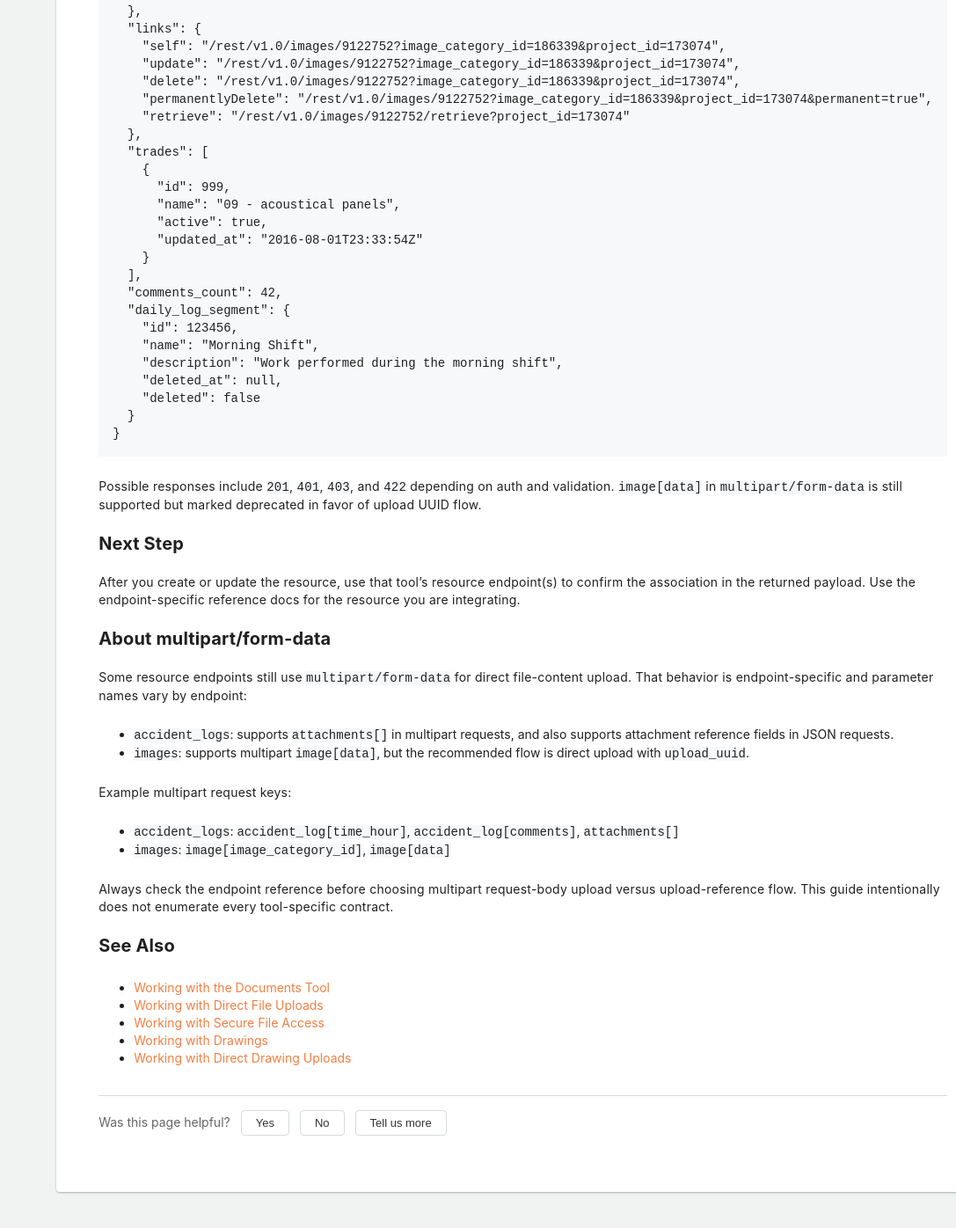
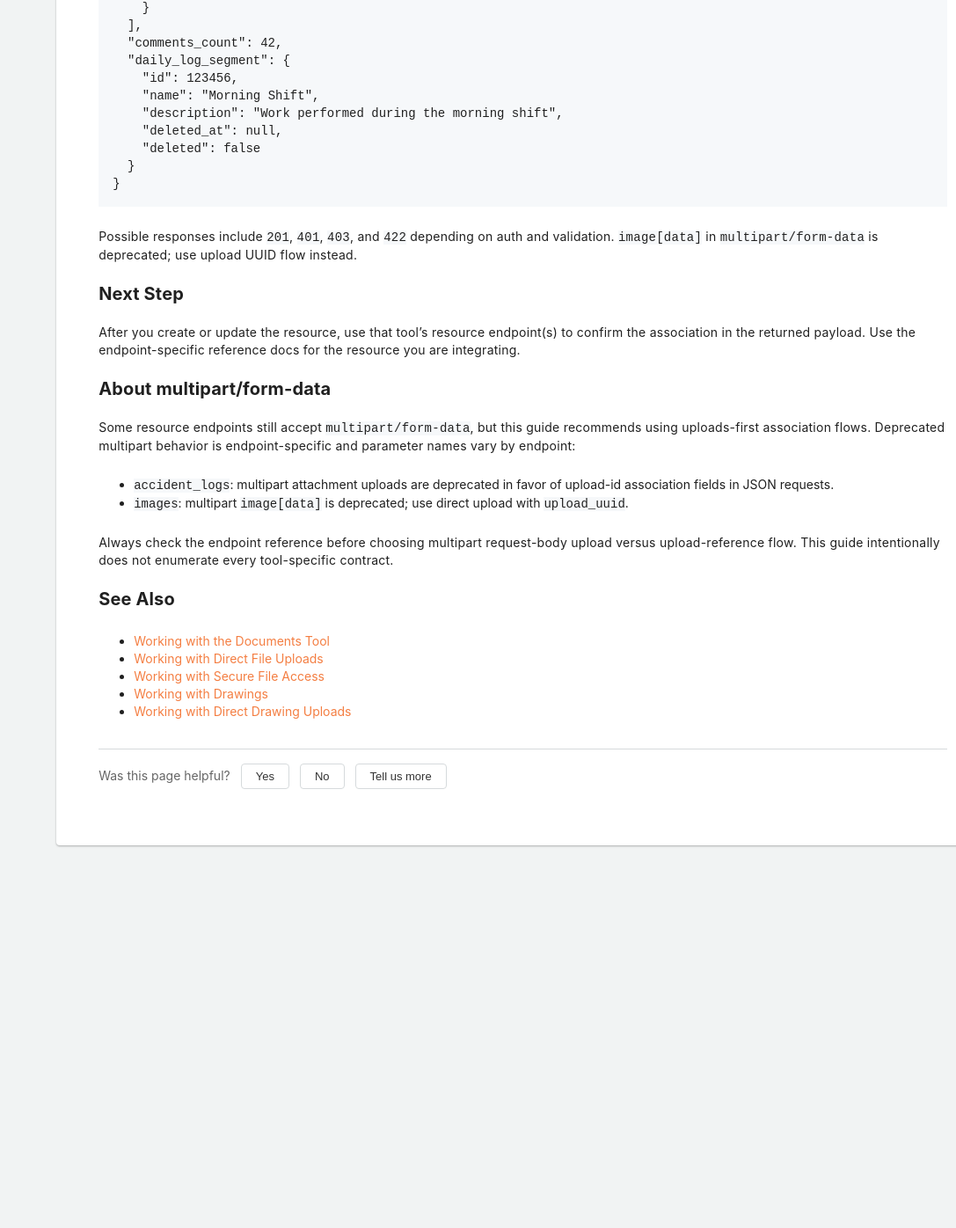
Before and after one commit to procore/documentation, a Jekyll site: the page built from tutorials/attachments.md, in a window 1280 px wide and 1400 px high, scrolled down 5824 px. Shown: the top 1396 px of the window at 88% size, without its empty margins (193-1280 px from the left). Built offline with Jekyll 4.4.1, drawn with Linux system fonts in a browser that asks for light colours; comment, search, counter and statistics services are not loaded; after the commit the page ends 6833 px from its top, so only the background shows below that; some of the changed text lies outside the part shown.

Commit message:
PPC2-7778: simplify attachments guide multipart guidance
Remove contradictory endpoint-specific multipart details and keep the guide focused on uploads-first association, with concise deprecation notes for legacy multipart paths.

Co-authored-by: Cursor <cursoragent@cursor.com>

````diff
--- a/tutorials/attachments.md
+++ b/tutorials/attachments.md
@@ -31,14 +31,6 @@ Use this guide for complete request/response details:
 
 ![Direct File Upload]({{ site.baseurl }}/assets/guides/postman-direct-file-upload.png)
 
-### Endpoint-specific behavior matters
-
-Not all attachment-related endpoints accept direct multipart file-content upload in the same request.
-For example, `POST /rest/v1.0/attachments` follows an uploads-first association flow:
-
-1. Create and complete an upload using the Direct File Uploads flow above.
-2. Call `POST /rest/v1.0/attachments` and associate the uploaded file by identifier (per endpoint contract).
-
 ## Associate the Uploaded File to the Target Resource
 
 After the upload is complete, associate the resulting upload identifier with the endpoint you are calling.
@@ -50,8 +42,7 @@ This page includes two concrete examples of this association step:
 
 ### Example A - Upload to accident_logs
 
-For `Create Accident Log` (`POST /rest/v1.0/projects/{project_id}/accident_logs`), use the direct-upload reference fields from the accident log contract.
-With `application/json`, include attachment references (for example `upload_ids`) in the request body.
+Use the Accident Log direct-upload reference fields for attachment association.
 Reference:
 
 - [Create Accident Log](https://developers.procore.com/reference/rest/accident-logs?version=latest#create-accident-log)
@@ -123,8 +114,6 @@ Reference:
   "vendor": null
 }
 ```
-
-When using `multipart/form-data` for this endpoint, upload file content with `attachments[]` directly.
 
 ### Example B - Upload to images tool
 
@@ -229,7 +218,7 @@ Reference:
 ```
 
 Possible responses include `201`, `401`, `403`, and `422` depending on auth and validation.
-`image[data]` in `multipart/form-data` is still supported but marked deprecated in favor of upload UUID flow.
+`image[data]` in `multipart/form-data` is deprecated; use upload UUID flow instead.
 
 ## Next Step
 
@@ -238,16 +227,11 @@ Use the endpoint-specific reference docs for the resource you are integrating.
 
 ## About multipart/form-data
 
-Some resource endpoints still use `multipart/form-data` for direct file-content upload.
-That behavior is endpoint-specific and parameter names vary by endpoint:
+Some resource endpoints still accept `multipart/form-data`, but this guide recommends using uploads-first association flows.
+Deprecated multipart behavior is endpoint-specific and parameter names vary by endpoint:
 
-- `accident_logs`: supports `attachments[]` in multipart requests, and also supports attachment reference fields in JSON requests.
-- `images`: supports multipart `image[data]`, but the recommended flow is direct upload with `upload_uuid`.
-
-Example multipart request keys:
-
-- `accident_logs`: `accident_log[time_hour]`, `accident_log[comments]`, `attachments[]`
-- `images`: `image[image_category_id]`, `image[data]`
+- `accident_logs`: multipart attachment uploads are deprecated in favor of upload-id association fields in JSON requests.
+- `images`: multipart `image[data]` is deprecated; use direct upload with `upload_uuid`.
 
 Always check the endpoint reference before choosing multipart request-body upload versus upload-reference flow.
 This guide intentionally does not enumerate every tool-specific contract.
````
